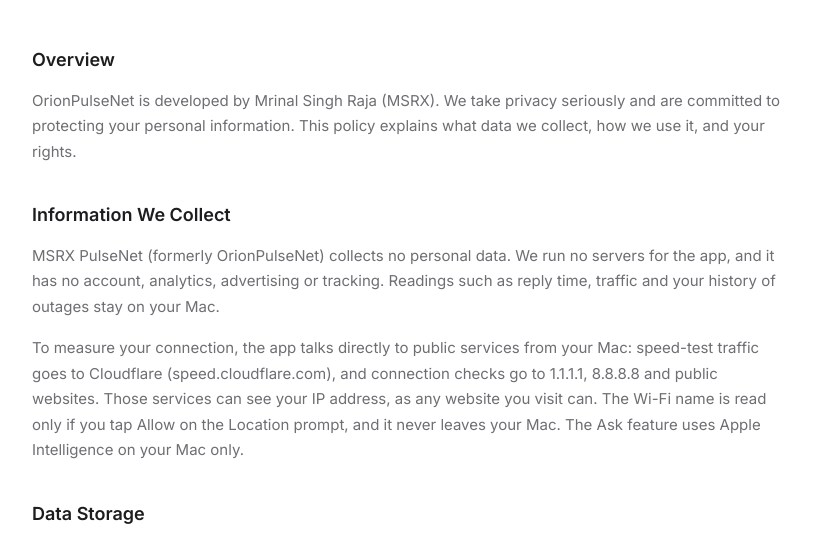
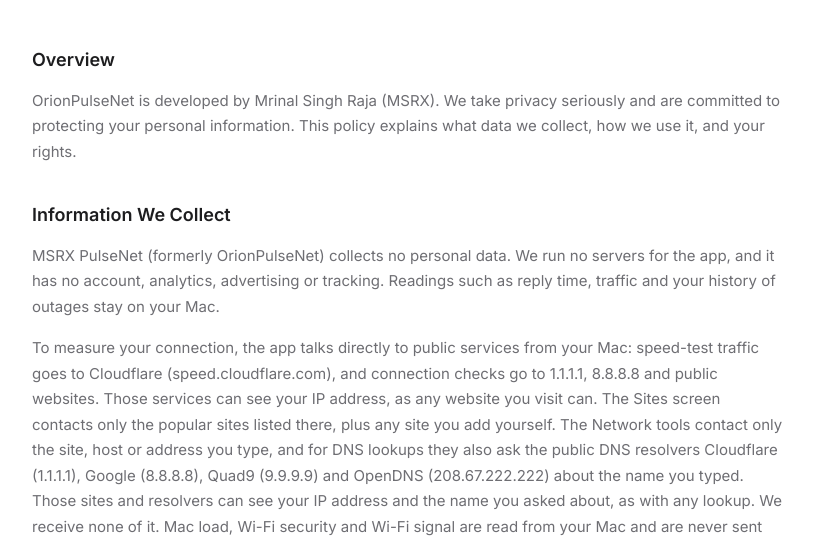
Before and after one commit to mrinalsinghraja/orionpulsenet, a plain HTML site: page privacy.html in a window 1280 px wide. Shown: the part 243-781 px from the top of the page, without its empty margins (232-1045 px from the left). Drawn offline with Linux system fonts and the light colour scheme.

Commit message:
Privacy: describe Sites, Network tools and DNS resolvers in PulseNet 2.0
Co-Authored-By: Claude Sonnet 5.5 <noreply@anthropic.com>

```diff
--- a/privacy.html
+++ b/privacy.html
@@ -50,7 +50,7 @@
     <p>OrionPulseNet is developed by Mrinal Singh Raja (MSRX). We take privacy seriously and are committed to protecting your personal information. This policy explains what data we collect, how we use it, and your rights.</p>
     <h2>Information We Collect</h2>
     <p>MSRX PulseNet (formerly OrionPulseNet) collects no personal data. We run no servers for the app, and it has no account, analytics, advertising or tracking. Readings such as reply time, traffic and your history of outages stay on your Mac.</p>
-    <p>To measure your connection, the app talks directly to public services from your Mac: speed-test traffic goes to Cloudflare (speed.cloudflare.com), and connection checks go to 1.1.1.1, 8.8.8.8 and public websites. Those services can see your IP address, as any website you visit can. The Wi-Fi name is read only if you tap Allow on the Location prompt, and it never leaves your Mac. The Ask feature uses Apple Intelligence on your Mac only.</p>
+    <p>To measure your connection, the app talks directly to public services from your Mac: speed-test traffic goes to Cloudflare (speed.cloudflare.com), and connection checks go to 1.1.1.1, 8.8.8.8 and public websites. Those services can see your IP address, as any website you visit can. The Sites screen contacts only the popular sites listed there, plus any site you add yourself. The Network tools contact only the site, host or address you type, and for DNS lookups they also ask the public DNS resolvers Cloudflare (1.1.1.1), Google (8.8.8.8), Quad9 (9.9.9.9) and OpenDNS (208.67.222.222) about the name you typed. Those sites and resolvers can see your IP address and the name you asked about, as with any lookup. We receive none of it. Mac load, Wi-Fi security and Wi-Fi signal are read from your Mac and are never sent anywhere. The Wi-Fi name is read only if you tap Allow on the Location prompt, and it never leaves your Mac. The Ask feature uses Apple Intelligence on your Mac only.</p>
     <h2>Data Storage</h2>
     <p>MSRX PulseNet keeps all readings and history on your device. We do not sell, rent, or share your personal information with anyone.</p>
     <h2>Third-Party Services</h2>
```
